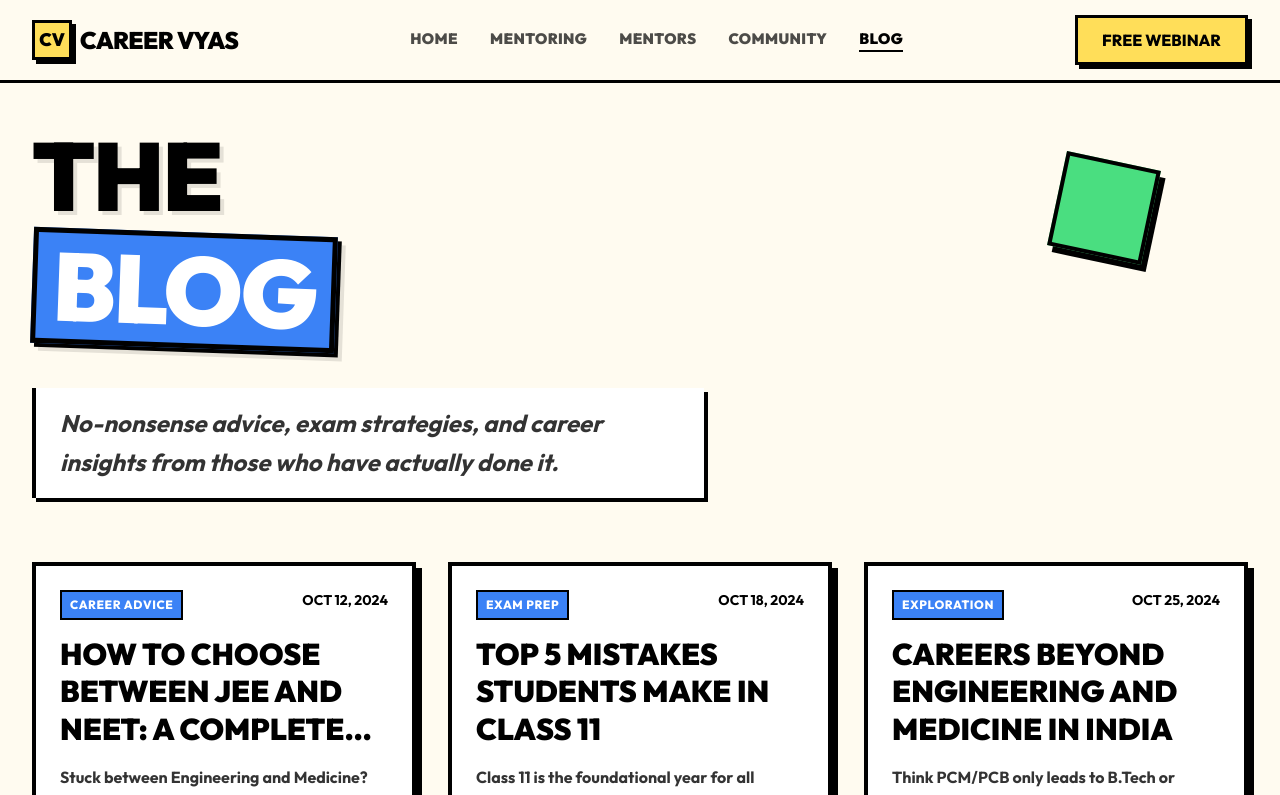
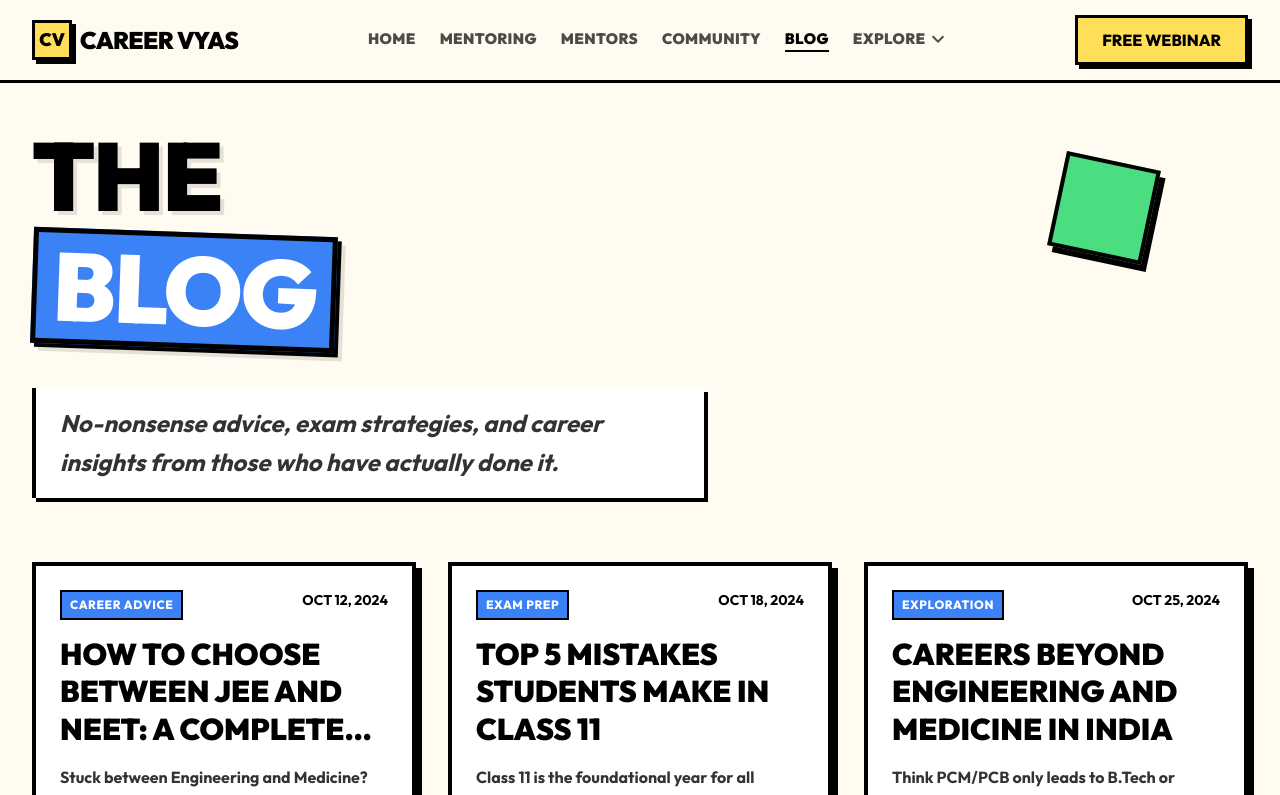
Before and after one commit to careervyas/career-vyas, a Next.js app: page /blog in a window 1280 px wide. Shown: the top 795 px of the page. Built offline with nearby package versions, Linux system fonts and the light colour scheme.

Commit message:
feat: add Explore dropdown to navbar (Careers, Courses, Exams, Colleges)

```diff
--- a/src/components/Navbar.tsx
+++ b/src/components/Navbar.tsx
@@ -1,12 +1,32 @@
 "use client";
 
-import { useState } from "react";
+import { useState, useRef, useEffect } from "react";
 import Link from "next/link";
 import { usePathname } from "next/navigation";
 
+const exploreLinks = [
+    { href: "/explore/careers", label: "💼 Careers", desc: "100+ career paths" },
+    { href: "/explore/courses", label: "📚 Courses", desc: "Degrees & certifications" },
+    { href: "/explore/exams", label: "📝 Exams", desc: "JEE, NEET, CAT & more" },
+    { href: "/explore/colleges", label: "🏢 Colleges", desc: "Top universities in India" },
+];
+
 export default function Navbar() {
     const [isOpen, setIsOpen] = useState(false);
+    const [exploreOpen, setExploreOpen] = useState(false);
     const pathname = usePathname();
+    const dropdownRef = useRef<HTMLDivElement>(null);
+
+    // Close dropdown on outside click
+    useEffect(() => {
+        function handleClick(e: MouseEvent) {
+            if (dropdownRef.current && !dropdownRef.current.contains(e.target as Node)) {
+                setExploreOpen(false);
+            }
+        }
+        document.addEventListener("mousedown", handleClick);
+        return () => document.removeEventListener("mousedown", handleClick);
+    }, []);
 
     const navLinks = [
         { href: "/", label: "Home" },
@@ -16,12 +36,14 @@ export default function Navbar() {
         { href: "/blog", label: "Blog" },
     ];
 
+    const isExploreActive = pathname.startsWith("/explore");
+
     return (
         <nav className="fixed top-0 w-full z-50 bg-[var(--color-bg)] border-b-[3px] border-black">
             <div className="max-w-7xl mx-auto px-4 sm:px-6 lg:px-8">
                 <div className="flex items-center justify-between h-20">
                     {/* Logo */}
-                    <Link href="/" className="flex items-center gap-2 group">
+                    <Link href="/" className="flex items-center gap-2 group flex-shrink-0">
                         <div className="w-10 h-10 bg-[var(--color-primary-yellow)] border-[3px] border-black flex items-center justify-center font-black text-black text-lg brutal-shadow-sm group-hover:translate-x-[2px] group-hover:translate-y-[2px] group-hover:shadow-none transition-all">
                             CV
                         </div>
@@ -31,25 +53,68 @@ export default function Navbar() {
                     </Link>
 
                     {/* Desktop Nav */}
-                    <div className="hidden lg:flex items-center gap-8">
+                    <div className="hidden lg:flex items-center gap-6">
                         {navLinks.map((link) => {
                             const isActive = pathname === link.href;
                             return (
                                 <Link
                                     key={link.href}
                                     href={link.href}
-                                    className={`text-[15px] font-black uppercase tracking-wide transition-all duration-200 border-b-2 ${
-                                        isActive ? "border-black text-black" : "border-transparent text-black/70 hover:text-black hover:border-black"
-                                    }`}
+                                    className={`text-[15px] font-black uppercase tracking-wide transition-all duration-200 border-b-2 ${isActive ? "border-black text-black" : "border-transparent text-black/70 hover:text-black hover:border-black"
+                                        }`}
                                 >
                                     {link.label}
                                 </Link>
-                            )
+                            );
                         })}
+
+                        {/* Explore Dropdown */}
+                        <div className="relative" ref={dropdownRef}>
+                            <button
+                                onClick={() => setExploreOpen(!exploreOpen)}
+                                className={`flex items-center gap-1 text-[15px] font-black uppercase tracking-wide transition-all duration-200 border-b-2 ${isExploreActive ? "border-black text-black" : "border-transparent text-black/70 hover:text-black hover:border-black"
+                                    }`}
+                            >
+                                Explore
+                                <svg
+                                    className={`w-4 h-4 transition-transform ${exploreOpen ? "rotate-180" : ""}`}
+                                    fill="none" viewBox="0 0 24 24" stroke="currentColor" strokeWidth={3}
+                                >
+                                    <path strokeLinecap="square" d="M19 9l-7 7-7-7" />
+                                </svg>
+                            </button>
+
+                            {exploreOpen && (
+                                <div className="absolute top-full mt-3 left-1/2 -translate-x-1/2 w-60 bg-white border-4 border-black brutal-shadow z-50">
+                                    {/* Yellow header */}
+                                    <div className="bg-[var(--color-primary-yellow)] border-b-4 border-black px-4 py-2">
+                                        <p className="font-black uppercase text-xs">Explore All Paths</p>
+                                    </div>
+                                    {exploreLinks.map((link) => (
+                                        <Link
+                                            key={link.href}
+                                            href={link.href}
+                                            onClick={() => setExploreOpen(false)}
+                                            className="flex flex-col px-4 py-3 border-b-2 border-black last:border-0 hover:bg-[var(--color-bg)] transition-colors group"
+                                        >
+                                            <span className="font-black uppercase text-sm group-hover:underline">{link.label}</span>
+                                            <span className="text-xs font-bold text-black/50">{link.desc}</span>
+                                        </Link>
+                                    ))}
+                                    <Link
+                                        href="/explore"
+                                        onClick={() => setExploreOpen(false)}
+                                        className="block text-center px-4 py-3 bg-black text-white font-black uppercase text-xs hover:bg-[var(--color-primary-blue)] transition-colors"
+                                    >
+                                        View All →
+                                    </Link>
+                                </div>
+                            )}
+                        </div>
                     </div>
 
                     {/* Free Webinar CTA - Desktop */}
-                    <div className="hidden lg:block">
+                    <div className="hidden lg:block flex-shrink-0">
                         <Link
                             href="/webinar"
                             className="inline-flex items-center justify-center px-6 py-2.5 brutal-btn"
@@ -78,20 +143,40 @@ export default function Navbar() {
                 {isOpen && (
                     <div className="lg:hidden pb-6 pt-2 bg-[var(--color-bg)] border-t-[3px] border-black absolute left-0 w-full px-4 brutal-shadow">
                         {navLinks.map((link) => {
-                             const isActive = pathname === link.href;
-                             return (
+                            const isActive = pathname === link.href;
+                            return (
                                 <Link
                                     key={link.href}
                                     href={link.href}
                                     onClick={() => setIsOpen(false)}
-                                    className={`block px-4 py-3 font-black uppercase text-center border-[3px] mb-2 ${
-                                        isActive ? "border-black bg-[var(--color-primary-yellow)] text-black" : "border-transparent text-black hover:border-black"
-                                    }`}
+                                    className={`block px-4 py-3 font-black uppercase text-center border-[3px] mb-2 ${isActive ? "border-black bg-[var(--color-primary-yellow)] text-black" : "border-transparent text-black hover:border-black"
+                                        }`}
                                 >
                                     {link.label}
                                 </Link>
-                             )
+                            );
                         })}
+
+                        {/* Explore section on mobile */}
+                        <div className="border-[3px] border-black mb-2 overflow-hidden">
+                            <div className="bg-[var(--color-primary-yellow)] px-4 py-2 border-b-[3px] border-black">
+                                <p className="font-black uppercase text-center text-sm">🔍 Explore</p>
+                            </div>
+                            <div className="grid grid-cols-2 gap-0">
+                                {exploreLinks.map((link, idx) => (
+                                    <Link
+                                        key={link.href}
+                                        href={link.href}
+                                        onClick={() => setIsOpen(false)}
+                                        className={`block px-3 py-3 font-black uppercase text-xs text-center hover:bg-[var(--color-primary-yellow)] transition-colors border-black ${idx % 2 === 0 ? "border-r-[3px]" : ""
+                                            } ${idx < 2 ? "border-b-[3px]" : ""}`}
+                                    >
+                                        {link.label}
+                                    </Link>
+                                ))}
+                            </div>
+                        </div>
+
                         <Link
                             href="/webinar"
                             onClick={() => setIsOpen(false)}
```
